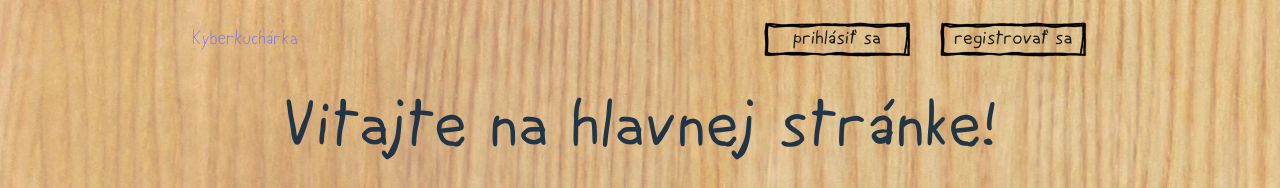
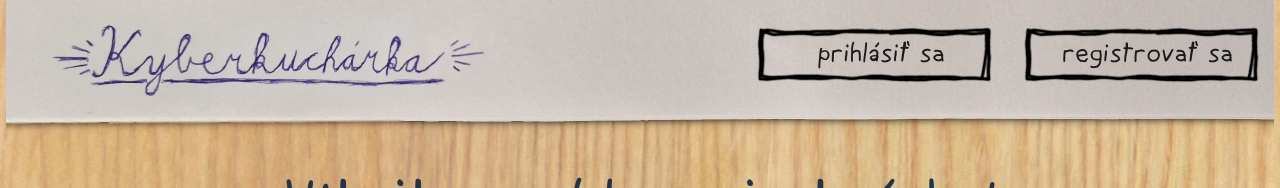
Before and after one commit to cxivo/kyberkucharka, a React (Vite) app in the folder kyberkucharka-frontend/: page / in a window 1280 px wide. Shown: the top 188 px of the page. Built offline with nearby package versions, Linux system fonts and the light colour scheme; no server answers.

Commit message:
style site navigation

```diff
--- a/kyberkucharka-frontend/src/App.tsx
+++ b/kyberkucharka-frontend/src/App.tsx
@@ -48,8 +48,8 @@ function Header() {
   return (
     <>
       <nav>
-        <Link className="mainLogo" to="/">
-          Kyberkuchárka
+        <Link className="logo" to="/">
+          <img src="/logo.png" alt="Kyberkuchárka" height={"120px"}></img>
         </Link>
         <div id="userDiv">
           {getUserFromCookies() == null ? (
@@ -60,13 +60,13 @@ function Header() {
                   type="button"
                   onClick={() => setIsLoggingIn(true)}
                 >
-                  prihlásiť sa
+                  <span>prihlásiť sa</span>
                 </button>
               </div>
 
               <Link to={"/register"}>
                 <button className="kyberbutton-small" type="button">
-                  registrovať sa
+                  <span>registrovať sa</span>
                 </button>
               </Link>
             </>
--- a/kyberkucharka-frontend/src/index.css
+++ b/kyberkucharka-frontend/src/index.css
@@ -61,6 +61,7 @@ body {
 
   /* always show scrollbar */
   overflow-y: scroll;
+  overflow-x: hidden;
 }
 
 h1 {
@@ -112,19 +113,6 @@ button:focus-visible {
   min-height: 100vh;
 }
 
-.logo {
-  height: 6em;
-  padding: 1.5em;
-  will-change: filter;
-  transition: filter 300ms;
-}
-.logo:hover {
-  filter: drop-shadow(0 0 2em #646cffaa);
-}
-.logo.react:hover {
-  filter: drop-shadow(0 0 2em #61dafbaa);
-}
-
 @keyframes logo-spin {
   from {
     transform: rotate(0deg);
@@ -148,14 +136,32 @@ button:focus-visible {
 
 nav {
   margin: auto;
-  width: 70vw;
+  width: 96vw;
+
   display: flex;
   flex-direction: row;
   flex-wrap: nowrap;
   justify-content: space-between;
-  top: 0px;
-  margin-top: 20px;
   text-align: center;
+
+  background-image: url("/top.png");
+  background-size: cover;
+  background-repeat: no-repeat;
+  background-position:bottom;
+
+  padding-top: 0vw;
+  padding-left: 2vw;
+  padding-right: 1vw;
+  padding-bottom: 10px;
+}
+
+.logo {
+  margin: 0;
+  padding-top: 0;
+}
+
+.logo:hover {
+  transform: rotate(1deg) scale(1.02);
 }
 
 nav * {
@@ -411,7 +417,7 @@ img.recipe-image {
   margin-left: auto;
   margin-right: 0;
   margin-bottom: 1vw;
-  height: 4vw;
+  height: 50px;
 
 }
 
@@ -434,12 +440,15 @@ input.p-like {
 /* BUTTONS */
 
 .kyberbutton {
-  height: calc(4vw * var(--main-recipe-size));
-  width: calc(15vw * var(--main-recipe-size));
+/*   height: calc(4vw * var(--main-recipe-size));
+  width: calc(15vw * var(--main-recipe-size)); */
+  height: 50px;
+  width: 200px;
 
   background-color: transparent;
   background-image: url("/box.png");
   background-size: contain;
+  background-repeat: no-repeat;
 
   border: none;
   font-size: calc(1.5vw * var(--main-recipe-size));
@@ -458,15 +467,18 @@ input.p-like {
 }
 
 .kyberbutton-small {
-  height: calc(3vw * var(--main-recipe-size));
-  width: calc(11.7vw * var(--main-recipe-size));
+/*   height: calc(3vw * var(--main-recipe-size));
+  width: calc(11.7vw * var(--main-recipe-size)); */
+  height: 80px;
+  width: 240px;
 
   background-color: transparent;
   background-image: url("/box.png");
   background-size: contain;
+  background-repeat: no-repeat;
 
   border: none;
-  font-size: calc(1.3vw * var(--main-recipe-size));
+  font-size: 24px;
   font-weight: bold;
   font-family: inherit;
   color: #1a1a1a;
@@ -476,10 +488,10 @@ input.p-like {
 }
 
 .kyberbutton-small * {
-  font-size: calc(1.3vw * var(--main-recipe-size));
   font-weight: bold;
   font-family: inherit;
   color: #1a1a1a;
+  padding-bottom: 20px;
 }
 
 .kyberbutton-small *:hover {
@@ -499,6 +511,7 @@ input.p-like {
   background-color: transparent;
   background-image: url("/box-white.png");
   background-size: contain;
+  background-repeat: no-repeat;
 
   border: none;
   font-size: 1.5vw;
@@ -559,9 +572,7 @@ table, th, td {
   text-shadow: 0px 0px calc(0.1vw * var(--main-recipe-size)) #2a2a2a;
 }
 
-.card:hover {
-  color: #1a1a1a;
-}
+
 
 .card:nth-child(5n+1) {
   background-image: url("/stickers/sticker-yellow.png");
@@ -589,6 +600,11 @@ table, th, td {
   transform: rotate(-1deg) translateX(-5px);
 }
 
+.card:hover {
+  color: #1a1a1a;
+  transform: rotate(0deg);
+}
+
 .card p {
   max-height: calc(10vw * var(--card-size));
   text-overflow: ellipsis;
```
Also changed, not shown: kyberkucharka-frontend/public/logo.png (added), kyberkucharka-frontend/public/top.png (added).
